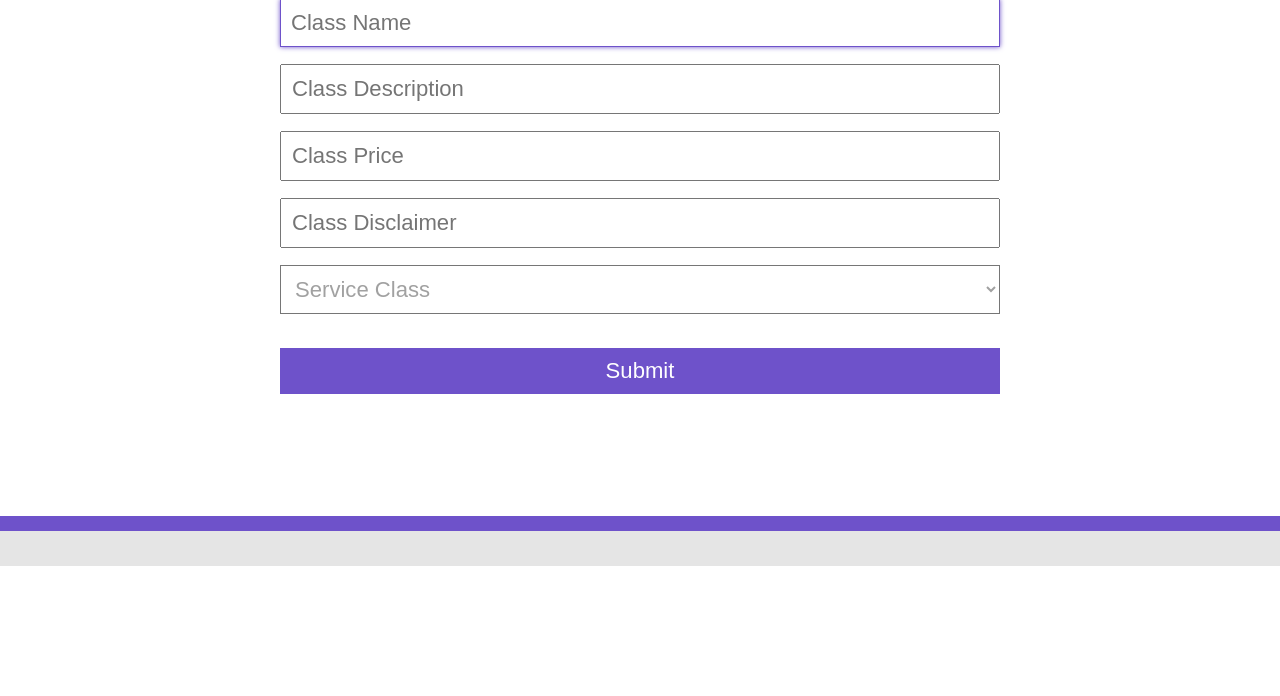
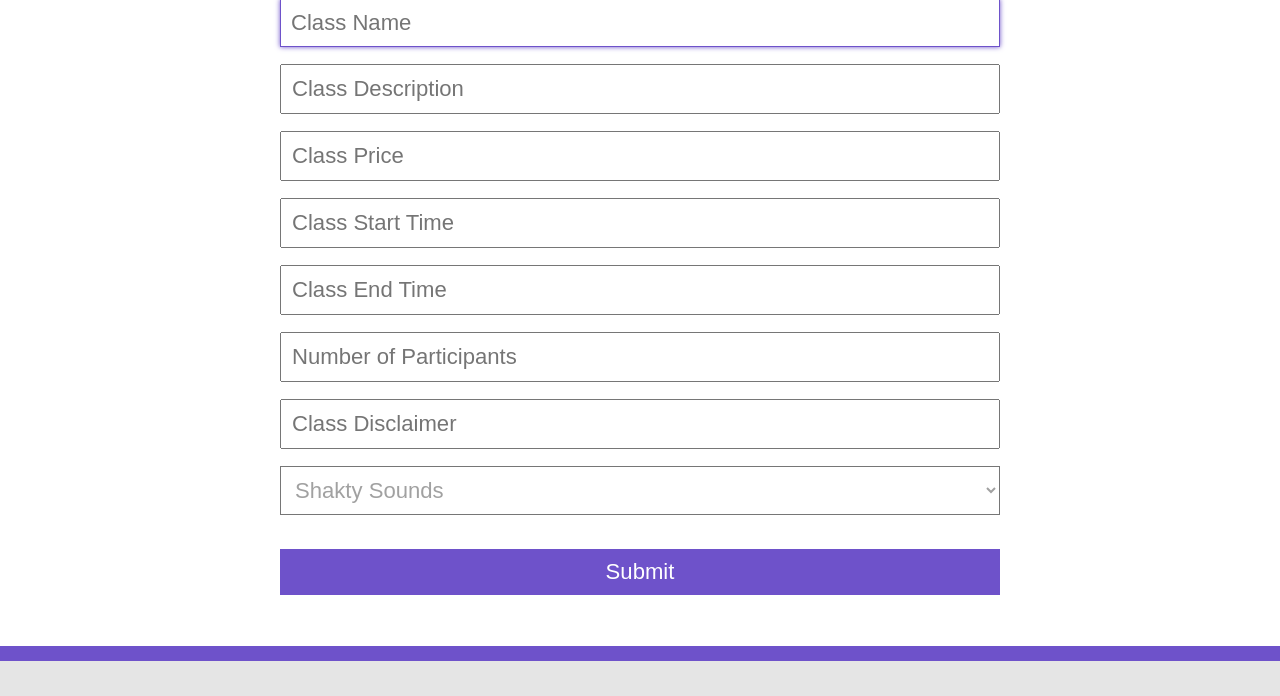
Before and after one commit to NickLiffen/sound-healing, a PHP site: page /admin/addClass.php in a window 1280 px wide. Shown: the part 234-930 px from the top of the page. Before the commit the page ends 800 px from the top, so only its background shows below. Run offline with PHP 8.4, Linux system fonts and the light colour scheme.

Commit message:
Admin Changes

```diff
--- a/admin/SQL/addClassInfoSQL.php
+++ b/admin/SQL/addClassInfoSQL.php
@@ -19,9 +19,12 @@ $classdescription = test_input($_POST['classdescription']);
 $classprice = test_input($_POST['classprice']);
 $classdisclamer = test_input($_POST['classdisclamer']);
 $serviceChosen = test_input($_POST['serviceChosen']);
+$classstarttime = test_input($_POST['classstarttime']);
+$classendtime = test_input($_POST['classendtime']);
+$classparticipants = test_input($_POST['classparticipants']);
 
 //Adds it to the database
-$query = "INSERT INTO class (classname, classdescription, classprice, classdisclamer, service) VALUES ('$classname', '$classdescription','$classprice','$classdisclamer', '$serviceChosen')";
+$query = "INSERT INTO class (classname, classdescription, classprice, classstarttime, classendtime, classparticipants, classdisclamer, service) VALUES ('$classname', '$classdescription','$classprice', '$classstarttime', '$classendtime','$classparticipants','$classdisclamer', '$serviceChosen')";
 $result = $database->query($query) OR die("Failed query $query");
 echo $database->error."<p>";
 echo $result;
--- a/admin/SQL/searchDatabaseSQL.php
+++ b/admin/SQL/searchDatabaseSQL.php
@@ -8,7 +8,7 @@ include("../../db/connect_database.php");
 //Brings in the string that they have searhed for.
 $searchString = $_GET['str'];
 //Runs a query to find that product based on the string. SEARCHES UNDER NAME AND DESCRIPTION
-$query = "SELECT id, classname, classdescription, classprice, classdisclamer, service FROM class WHERE classname LIKE '%$searchString%' OR classdescription LIKE '%$searchString%' ";
+$query = "SELECT id, classname, classdescription, classprice, classstarttime, classendtime, classparticipants, classdisclamer, service FROM class WHERE classname LIKE '%$searchString%' OR classdescription LIKE '%$searchString%' ";
 $result = $database->query($query) OR die("Failed query $query");
 echo $database->error;
 //Stores it in an assossciate array
@@ -19,6 +19,9 @@ while($row = mysqli_fetch_assoc($result))
   "classname" => $row['classname'],
   "classdescription" => $row['classdescription'],
   "classprice" => $row['classprice'],
+  "classstarttime" => $row['classstarttime'],
+  "classendtime" => $row['classendtime'],
+  "classparticipants" => $row['classparticipants'],
   "classdisclamer" => $row['classdisclamer'],
   "service" => $row['service']
 
--- a/admin/SQL/updateProductSQL.php
+++ b/admin/SQL/updateProductSQL.php
@@ -17,6 +17,9 @@ while($row = mysqli_fetch_assoc($result))
   "classname" => $row['classname'],
   "classdescription" => $row['classdescription'],
   "classprice" => $row['classprice'],
+  "classstarttime" => $row['classstarttime'],
+  "classendtime" => $row['classendtime'],
+  "classparticipants" => $row['classparticipants'],
   "classdisclamer" => $row['classdisclamer'],
   "service" => $row['service']
 
--- a/admin/SQL/updatedProductInfoSQL.php
+++ b/admin/SQL/updatedProductInfoSQL.php
@@ -10,12 +10,15 @@ include("../../db/connect_database.php");
     $descriptionUpdate = $_POST['descriptionUpdate'];
     $priceUpdate = $_POST['priceUpdate'];
     $disclaimerUpdate = $_POST['disclaimerUpdate'];
+    $startTimeUpdate = $_POST['startTimeUpdate'];
+    $endTimeUpdate = $_POST['endTimeUpdate'];
+    $participantsUpdate = $_POST['participantsUpdate'];
     $serviceUpdate = $_POST['serviceUpdate'];
 
 
 
     //Runs a query that updates the product.
-    $data = "UPDATE class SET classname ='$classUpdate', classdescription = '$descriptionUpdate', classprice = '$priceUpdate', classdisclamer = '$disclaimerUpdate', service = '$serviceUpdate' WHERE id = '$idUpdate'";
+    $data = "UPDATE class SET classname ='$classUpdate', classdescription = '$descriptionUpdate', classprice = '$priceUpdate', classstarttime = '$startTimeUpdate', classendtime = '$endTimeUpdate', classparticipants = '$participantsUpdate', classdisclamer = '$disclaimerUpdate', service = '$serviceUpdate' WHERE id = '$idUpdate'";
     $result = $database->query($data) OR die("Failed query $query");
     echo $database->error."<p>";
 ?>
--- a/admin/addClass.php
+++ b/admin/addClass.php
@@ -13,7 +13,7 @@
     <input id="classname" name="classname" placeholder="Class Name" type="text" autofocus>
     <span id="errorclassname"></span>
     <span class="error"></span>
-</p>
+    </p>
 
     <!-- Class Description Field -->
     <p class = "adminForm">
@@ -29,6 +29,27 @@
     <span class="error"></span>
     </p>
 
+    <!-- Class Start Time -->
+    <p class = "adminForm">
+    <input id="classstarttime" name="classstarttime" placeholder="Class Start Time" type="text">
+    <span id= "errorclassstarttime"></span>
+    <span class="error"></span>
+    </p>
+
+    <!-- Class End Time-->
+    <p class = "adminForm">
+    <input id="classendtime" name="classendtime" placeholder="Class End Time" type="text">
+    <span id= "errorclassendtime"></span>
+    <span class="error"></span>
+    </p>
+
+    <!-- Class Number of Partisipants-->
+    <p class = "adminForm">
+    <input id="classparticipants" name="classparticipants" placeholder="Number of Participants" type="text">
+    <span id= "errorclassparticipants"></span>
+    <span class="error"></span>
+    </p>
+
     <!-- Class Disclamer Fld-->
     <p class = "adminForm">
     <input id="classdisclamer" name="classdisclamer" placeholder="Class Disclaimer" type="text">
@@ -39,10 +60,8 @@
     <!-- Choose a service for the class to fal under-->
     <p class = "adminForm">
     <select name="differentServices" id="differentServices">
-      <option value ="Service Class"> Service Class </option>
       <option value="ShaktySounds" id="shaktySounds">Shakty Sounds</option>
       <option value="CrystalHealing" id ="crystalHealing">Crystal Healing</option>
-      <option value="Test" id="test">Test</option>
     </select>
     </p>
     <!-- Submit Button -->
--- a/admin/js/addClass.js
+++ b/admin/js/addClass.js
@@ -12,12 +12,15 @@ Things To Do:
 function sendClassForm(){
 
   //Inititiates all the varibles that we are going to use to validae the form.
-  var classname, classdescription, classprice, classdiscalmer, dropDownServices, serviceChosen, formdata;
+  var classname, classdescription, classprice, classstarttime, classendtime, classparticipants, classdiscalmer, dropDownServices, serviceChosen, formdata;
 
   //Collectting varibles. All using my _ function that collects ID's.
   classname = _("classname").value;
   classdescription = _("classdescription").value;
   classprice = _("classprice").value;
+  classstarttime = _("classstarttime").value;
+  classendtime = _("classendtime").value;
+  classparticipants = _("classparticipants").value;
   classdisclamer = _("classdisclamer").value;
   //This gets the chosen Elemnet of the Drop Down box which chooses the services.
   dropDownServices = _("differentServices");
@@ -30,6 +33,9 @@ function sendClassForm(){
   formdata.append("classprice", classprice);
   formdata.append("classdisclamer", classdisclamer);
   formdata.append("serviceChosen", serviceChosen);
+  formdata.append("classstarttime", classstarttime);
+  formdata.append("classendtime", classendtime);
+  formdata.append("classparticipants", classparticipants);
 
   //Calling the AJAX Post function that I have already created
   ajaxPost("SQL/addClassInfoSQL.php", formdata, outputMessage, null, null);
@@ -40,12 +46,15 @@ function sendClassForm(){
 function outputMessage(){
 
   //Inititiates all the varibles that we are going to use toe empty the values of the form
-  var classname, classdescription, classprice, classdiscalmer, successMessage;
+  var classname, classdescription, classprice, classdiscalmer, classstarttime, classendtime, classparticipants, successMessage;
 
   //Sets all the feilds in the Form to Blank.
-  classname = _("classname").value=" ";
+  classname = _("classname").value = " ";
   classdescription = _("classdescription").value = " ";
   classprice = _("classprice").value = " ";
+  classstarttime = _("classstarttime").value = " ";
+  classendtime = _("classendtime").value = " ";
+  classparticipants = _("classparticipants").value = " ";
   classdiscalmer = _("classdisclamer").value = " ";
 
   //Ouputs the success Message.
@@ -60,7 +69,7 @@ function outputMessage(){
 validateForm = function () {
 
   //Inititiates all the varibles that we are going to use to validae the form.
-  var errors, a, b, c, d, e, errorClassName, errorClassDescription, errorcClassPrice, errorClassDisclamer = "";
+  var errors, a, b, c, d, e, f, g, h, errorClassName, errorClassDescription, errorcClassPrice, errorClassDisclamer, errorClassStartTime, errorClassEndTime, errorClassParticipants;
 
   //Sets errors to 0
   errors = 0;
@@ -95,9 +104,36 @@ validateForm = function () {
   //Checks the Class Disclamer of the form is entered
     e = document.forms["addClass"]["classdisclamer"].value;
     if (e == null || e == "") {
-        errorClassDisclamer = _('errorclassdisclamer');
+        errorClassDisclamer = _('errorclassdisclaimer');
         errorClassDisclamer.style.color = 'red';
         errorClassDisclamer.innerHTML = "Please enter a Disclamer";
+        errors = errors + 1;
+      }
+
+      //Checks the Class Start Time of the form is entered
+    f = document.forms["addClass"]["classstarttime"].value;
+    if (f == null || f == "") {
+        errorClassStartTime = _('errorclassstarttime');
+        errorClassStartTime.style.color = 'red';
+        errorClassStartTime.innerHTML = "Please enter a Start Time";
+        errors = errors + 1;
+      }
+
+      //Checks the Class Start Time of the form is entered
+    g = document.forms["addClass"]["classendtime"].value;
+    if (g == null || g == "") {
+        errorClassEndTime = _('errorclassendtime');
+        errorClassEndTime.style.color = 'red';
+        errorClassEndTime.innerHTML = "Please enter a End Time";
+        errors = errors + 1;
+      }
+
+      //Checks the Class Partisipants has been entered
+    h = document.forms["addClass"]["classparticipants"].value;
+    if (h == null || h == "") {
+        errorClassDisclamer = _('errorclassparticipants');
+        errorClassDisclamer.style.color = 'red';
+        errorClassDisclamer.innerHTML = "Please enter a Max Num of People";
         errors = errors + 1;
       }
 
--- a/admin/js/contactForm.js
+++ b/admin/js/contactForm.js
@@ -124,7 +124,7 @@ function injectIntoFocus(product_id, data) {
 
   getButton(product_id, focusTarget);
   backButton(focusTarget, oldTarget, finalResponce);
-  closeFocus(focusTarget, oldTarget, finalResponce);
+  //closeFocus(focusTarget, oldTarget, finalResponce);
 }
 
 
@@ -148,7 +148,7 @@ function backButton(focusTarget, oldTarget, value){
   }
 }
 
-
+/*
 //Closes the Focus using the ESC key
 function closeFocus(focusTarget, oldTarget, value) {
   document.onkeydown = function (evt) {
@@ -167,7 +167,7 @@ function closeFocus(focusTarget, oldTarget, value) {
     }
   }
 };
-
+*/
 
 //This function collects the buttons for Replying to the user.
 function getButton(str, target) {
--- a/css/style.css
+++ b/css/style.css
@@ -383,14 +383,14 @@ color: white;
   display:inline-block;
 }
 
-#classname, #classdescription, #classprice, #classdisclamer, #differentservices
+#classname, #classdescription, #classprice, #classdisclamer, #differentservices, #classstarttime, #classendtime, #classparticipants
 {
   width:75%;
   font-size: 1.3em;
   padding: 10px 10px 10px 10px;
 }
 
-#classname:focus, #classdescription:focus, #classprice:focus, #classdisclamer:focus
+#classname:focus, #classdescription:focus, #classprice:focus, #classdisclamer:focus, #classstarttime:focus, #classendtime:focus, #classparticipants:focus
 {
     box-shadow: 0 0 5px #6E52CA;
     border: 1px solid #6E52CA;
@@ -429,14 +429,14 @@ color: white;
   padding:10px 10px 10px 10px;
 }
 
-#classUpdate, #descriptionUpdate, #priceUpdate, #disclaimerUpdate, #serviceDropDown
+#classUpdate, #descriptionUpdate, #priceUpdate, #startTimeUpdate, #endTimeUpdate, #participantsUpdate, #disclaimerUpdate, #serviceDropDown
 {
   width:75%;
   font-size: 1.3em;
   padding: 10px 10px 10px 10px;
 }
 
-#classUpdate:focus, #descriptionUpdate:focus, #priceUpdate:focus, #disclaimerUpdate:focus
+#classUpdate:focus, #descriptionUpdate:focus, #priceUpdate:focus, #startTimeUpdate:focus, #endTimeUpdate:focus, #participantsUpdate:focus, #disclaimerUpdate:focus
 {
     box-shadow: 0 0 5px #6E52CA;
     border: 1px solid #6E52CA;
--- a/db/create_insert_tables.php
+++ b/db/create_insert_tables.php
@@ -26,6 +26,9 @@ $create_table_class =
 	classname VARCHAR(35) NOT NULL,
 	classdescription VARCHAR(500) NOT NULL,
 	classprice VARCHAR(15),
+	classstarttime VARCHAR(20) NOT NULL,
+	classendtime VARCHAR(20) NOT NULL,
+	classparticipants MEDIUMINT NOT NULL,
 	classdisclamer VARCHAR(1000) NOT NULL,
 	service VARCHAR(15) NOT NULL,
 
```
Also changed, not shown: admin/js/modifyDeleteClass.js (+13 -2 lines).
